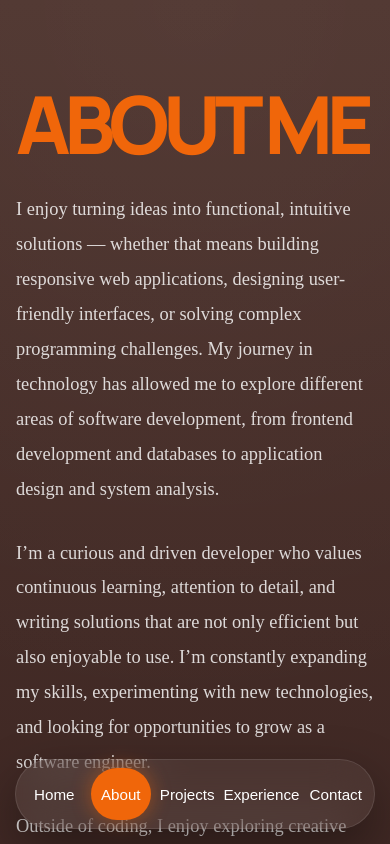
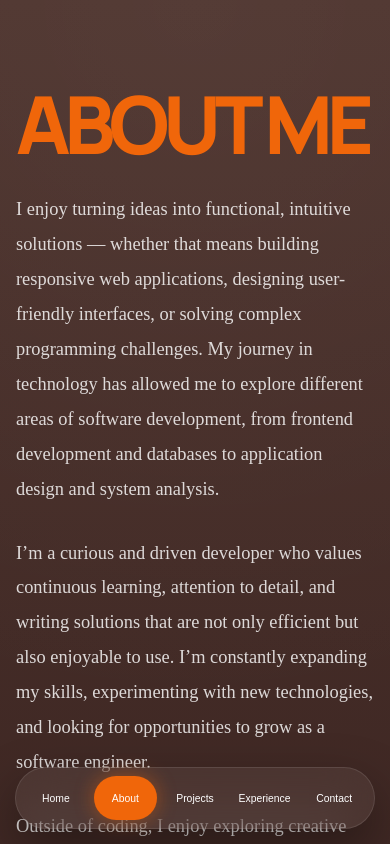
Before and after one commit to mmusorams/portfolio, a React (Vite) app: page /portfolio/about in a window 390 px wide. Shown: the top 844 px of the page. Built offline with nearby package versions, Linux system fonts and the light colour scheme.

Commit message:
Implement mobile responsiveness for LiquidButton
Added mobile responsiveness styles for LiquidButton.

```diff
--- a/src/components/LiquidButton/LiquidButton.css
+++ b/src/components/LiquidButton/LiquidButton.css
@@ -40,3 +40,25 @@
         0 0 20px rgba(240,102,10,.45);
 
 }
+
+/* =========================
+   MOBILE RESPONSIVENESS
+========================= */
+
+@media (max-width: 768px) {
+
+    .liquid-button {
+        width: auto;
+        min-width: 0;
+        flex: 1;
+
+        height: 44px;
+
+        padding: 0 5px;
+
+        font-size: clamp(.65rem, 2.5vw, .85rem);
+
+        white-space: nowrap;
+    }
+
+}
```
